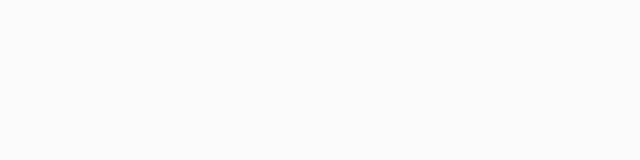
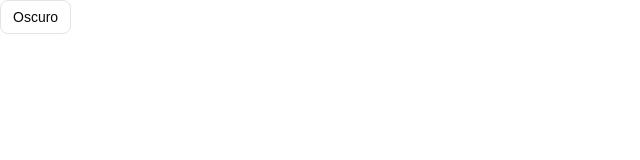
Before and after one commit to luisflr/portafolio_2.0, a Next.js app: page / in a window 1280 px wide. Shown: the top 160 px of the page, without its empty margins (0-640 px from the left). Built offline with nearby package versions, Linux system fonts and the light colour scheme.

Commit message:
added toggle theme

```diff
--- /dev/null
+++ b/src/app/components/theme-toggle.tsx
@@ -0,0 +1,19 @@
+"use client";
+
+import { toggleTheme, useTheme } from "@/app/lib/use-theme";
+
+export function ThemeToggle() {
+  const theme = useTheme();
+
+  return (
+    <button
+      onClick={toggleTheme}
+      aria-label={
+        theme === "dark" ? "Cambiar a tema claro" : "Cambiar a tema oscuro"
+      }
+      className="rounded-lg border border-border px-3 py-1.5 text-sm text-foreground hover:bg-muted transition-colors"
+    >
+      {theme === "dark" ? "Claro" : "Oscuro"}
+    </button>
+  );
+}
--- a/src/app/globals.css
+++ b/src/app/globals.css
@@ -21,14 +21,14 @@
 .dark {
   color-scheme: dark;
 
-  --background: #0a0a0b;
+  --background: #0a0e17;
   --foreground: #fafafa;
   --muted: #18181b;
   --muted-foreground: #a1a1aa;
   --card: #111113;
   --border: #27272a;
   --primary: #22d3ee;
-  --primary-foreground: #0a0a0b;
+  --primary-foreground: #0a0e17;
   --accent: #38bdf8;
   --success: #34d399;
   --ring: #22d3ee;
--- a/src/app/layout.tsx
+++ b/src/app/layout.tsx
@@ -1,28 +1,18 @@
 import type { Metadata } from "next";
-import { Geist, Geist_Mono } from "next/font/google";
 import "./globals.css";
-
-const geistSans = Geist({
-  variable: "--font-geist-sans",
-  subsets: ["latin"],
-});
-
-const geistMono = Geist_Mono({
-  variable: "--font-geist-mono",
-  subsets: ["latin"],
-});
+import { themeScript } from "./lib/theme";
 
 export const metadata: Metadata = {
-  title: "Create Next App",
-  description: "Generated by create next app",
+  title: "Luis Flores Rodríguez",
+  description: "Ingeniero de Software Seemi-Senior / FullStack",
 };
 
 export default function RootLayout({ children }: LayoutProps<"/">) {
   return (
-    <html
-      lang="en"
-      className={`${geistSans.variable} ${geistMono.variable} h-full antialiased`}
-    >
+    <html lang="en" suppressHydrationWarning>
+      <head>
+        <script dangerouslySetInnerHTML={{ __html: themeScript }} />
+      </head>
       <body className="min-h-full flex flex-col">{children}</body>
     </html>
   );
--- /dev/null
+++ b/src/app/lib/theme.ts
@@ -0,0 +1,16 @@
+export type Theme = "dark" | "light";
+
+export const THEME_STORAGE_KEY = "theme";
+export const DEFATULT_THEME: Theme = "dark";
+
+export const themeScript = `
+  (function() {
+    try{
+      var stored = localStorage.getItem("${THEME_STORAGE_KEY}");
+      var theme = stored === "light" || stored === "dark" ? stored : "${DEFATULT_THEME}";
+      document.documentElement.classList.toggle("dark", theme === "dark");
+    } catch (e) {
+      document.documentElement.classList.add("dark");
+    }
+  })();
+`;
--- /dev/null
+++ b/src/app/lib/use-theme.ts
@@ -0,0 +1,55 @@
+"use client";
+
+import { useSyncExternalStore } from "react";
+import { DEFATULT_THEME, THEME_STORAGE_KEY, type Theme } from "./theme";
+
+const listeners = new Set<() => void>();
+let storageBound = false;
+
+function notify() {
+  for (const l of listeners) l();
+}
+
+function getSnapshot(): Theme {
+  return document.documentElement.classList.contains("dark") ? "dark" : "light";
+}
+
+function getServerSnapshot(): Theme {
+  return DEFATULT_THEME;
+}
+
+function subscribe(listener: () => void): () => void {
+  listeners.add(listener);
+
+  if (!storageBound) {
+    storageBound = true;
+    window.addEventListener("storage", (e) => {
+      if (e.key != THEME_STORAGE_KEY) return;
+      const tm: Theme =
+        e.newValue === "light" || e.newValue === "dark"
+          ? e.newValue
+          : DEFATULT_THEME;
+      document.documentElement.classList.toggle("dark", tm === "dark");
+      notify();
+    });
+  }
+
+  return () => listeners.delete(listener);
+}
+
+export function setTheme(theme: Theme) {
+  try {
+    localStorage.setItem(THEME_STORAGE_KEY, theme);
+  } catch (e) {}
+
+  document.documentElement.classList.toggle("dark", theme === "dark");
+}
+
+export function toggleTheme() {
+  console.log("entra", getServerSnapshot());
+  setTheme(getSnapshot() === "dark" ? "light" : "dark");
+}
+
+export function useTheme(): Theme {
+  return useSyncExternalStore(subscribe, getSnapshot, getServerSnapshot);
+}
--- a/src/app/page.tsx
+++ b/src/app/page.tsx
@@ -1,7 +1,10 @@
 import Image from "next/image";
+import { ThemeToggle } from "./components/theme-toggle";
 
 export default function Home() {
   return (
-    <div className="flex flex-col flex-1 items-center justify-center bg-zinc-50 font-sans dark:bg-black"></div>
+    <div>
+      <ThemeToggle />
+    </div>
   );
 }
```
